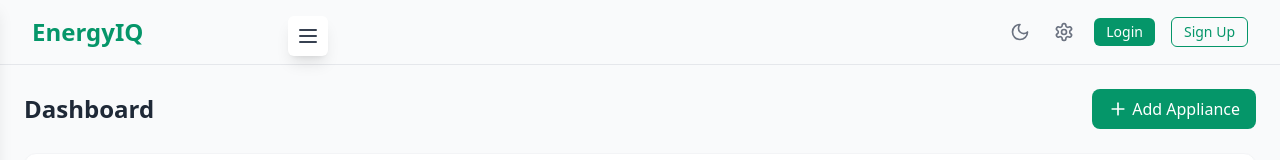
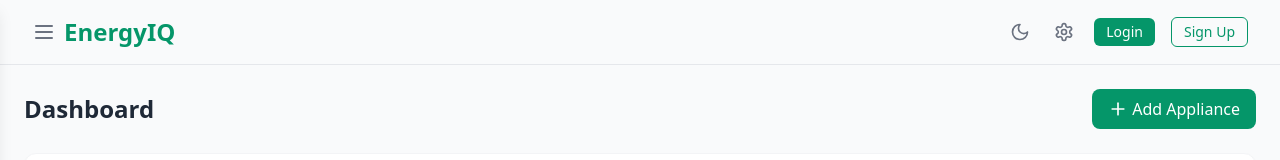
Before and after one commit to Tonna16/TrackEnergy, a React (Vite) app in the folder frontend/: page / in a window 1280 px wide. Shown: the top 160 px of the page. Built offline with nearby package versions, Linux system fonts and the light colour scheme; no server answers.

Commit message:
Refine responsive sidebar layout and toggle controls

```diff
--- a/frontend/src/components/Header.tsx
+++ b/frontend/src/components/Header.tsx
@@ -1,5 +1,5 @@
 // src/components/Header.tsx
-import { useState, useEffect } from 'react'
+import { useEffect } from 'react'
 import {
   Menu,
   Moon,
@@ -13,10 +13,11 @@ import { getAuthToken } from '../utils/auth'
 import NotificationsPanel from './NotificationsPanel'
 
 interface HeaderProps {
+  sidebarOpen: boolean
   setSidebarOpen: (open: boolean) => void
 }
 
-export default function Header({ setSidebarOpen }: HeaderProps) {
+export default function Header({ sidebarOpen, setSidebarOpen }: HeaderProps) {
   const { settings, updateSettings } = useAppContext()
   const navigate = useNavigate()
 
@@ -46,7 +47,7 @@ export default function Header({ setSidebarOpen }: HeaderProps) {
     <header className="bg-offwhite-50 dark:bg-gray-800 border-b border-gray-200 dark:border-gray-700">
       <div className="px-4 sm:px-6 md:px-8 h-16 flex items-center justify-between">
         {/* Sidebar & Brand */}
-        <div className="flex items-center">
+        <div className="flex items-center gap-2">
           <button
             type="button"
             className="md:hidden text-gray-500 hover:text-gray-700 dark:text-gray-400 dark:hover:text-gray-200"
@@ -55,6 +56,17 @@ export default function Header({ setSidebarOpen }: HeaderProps) {
           >
             <Menu className="h-6 w-6" />
           </button>
+          {!sidebarOpen && (
+            <button
+              type="button"
+              className="hidden md:inline-flex text-gray-500 hover:text-gray-700 dark:text-gray-400 dark:hover:text-gray-200"
+              onClick={() => setSidebarOpen(true)}
+              aria-label="Open sidebar"
+              title="Open sidebar"
+            >
+              <Menu className="h-6 w-6" />
+            </button>
+          )}
           <Link to="/" className="hidden md:flex items-center text-2xl font-bold text-emerald-600 dark:text-emerald-400">
             EnergyIQ
           </Link>
--- a/frontend/src/components/Layout.tsx
+++ b/frontend/src/components/Layout.tsx
@@ -8,19 +8,20 @@ export default function Layout() {
   const [sidebarOpen, setSidebarOpen] = useState(false);
 
   return (
-       <div className="flex h-screen bg-gray-50 dark:bg-black">
-      {/* Sidebar for desktop */}
+    <div className="flex h-screen bg-gray-50 dark:bg-black">
       <Sidebar open={sidebarOpen} setOpen={setSidebarOpen} />
 
-      {/* Main content area */}
-      <div className="flex-1 flex flex-col overflow-hidden">
-        <Header setSidebarOpen={setSidebarOpen} />
+      <div
+        className={`flex-1 flex flex-col overflow-hidden transition-[margin] duration-300 ${
+          sidebarOpen ? 'md:ml-64' : 'md:ml-0'
+        }`}
+      >
+        <Header sidebarOpen={sidebarOpen} setSidebarOpen={setSidebarOpen} />
 
         <main className="flex-1 overflow-auto p-4 md:p-6">
           <Outlet />
         </main>
 
-        {/* Mobile navigation */}
         <MobileNav />
       </div>
     </div>
--- a/frontend/src/components/Sidebar.tsx
+++ b/frontend/src/components/Sidebar.tsx
@@ -11,8 +11,7 @@ import {
   X,
   Zap,
   Circle,
-  LogIn,
-  Menu
+  LogIn
 } from 'lucide-react';
 import api from '../utils/api';
 import { getAuthToken } from '../utils/auth';
@@ -101,6 +100,12 @@ export default function Sidebar({ open, setOpen }: SidebarProps) {
     return base;
   }, [isLoggedIn]);
 
+  const closeOnMobileOnly = () => {
+    if (window.matchMedia('(max-width: 767px)').matches) {
+      setOpen(false);
+    }
+  };
+
   return (
     <>
       {/* Overlay for mobile */}
@@ -131,7 +136,7 @@ export default function Sidebar({ open, setOpen }: SidebarProps) {
               </span>
             </Link>
             <button
-              className="text-gray-500 dark:text-gray-400 md:hidden"
+              className="text-gray-500 dark:text-gray-400"
               onClick={() => setOpen(false)}
               aria-label="Close sidebar"
               title="Close"
@@ -149,7 +154,7 @@ export default function Sidebar({ open, setOpen }: SidebarProps) {
                 <Link
                   key={item.href}
                   to={item.href}
-                  onClick={() => setOpen(false)}
+                  onClick={closeOnMobileOnly}
                   className={`
                     flex items-center px-2 py-3 text-sm font-medium rounded-lg
                     ${active
@@ -194,19 +199,6 @@ export default function Sidebar({ open, setOpen }: SidebarProps) {
           </div>
         </div>
       </aside>
-
-      {/* Desktop Hamburger — visible on md+ only, placed to the right of a full-width open sidebar (left-72)
-          NOTE: 'hidden md:block' must be used so the md rule applies correctly. */}
-      {!open && (
-        <button
-          aria-label="Open sidebar"
-          title="Open sidebar"
-          onClick={() => setOpen(true)}
-          className="hidden md:block fixed top-4 left-72 z-50 p-2 rounded-md bg-white dark:bg-dark-bg shadow-lg"
-        >
-          <Menu className="h-6 w-6 text-gray-700 dark:text-gray-300" />
-        </button>
-      )}
     </>
   );
 }
```
Also changed, not shown: 1 other file (tests, documents, lock files or other folders).
